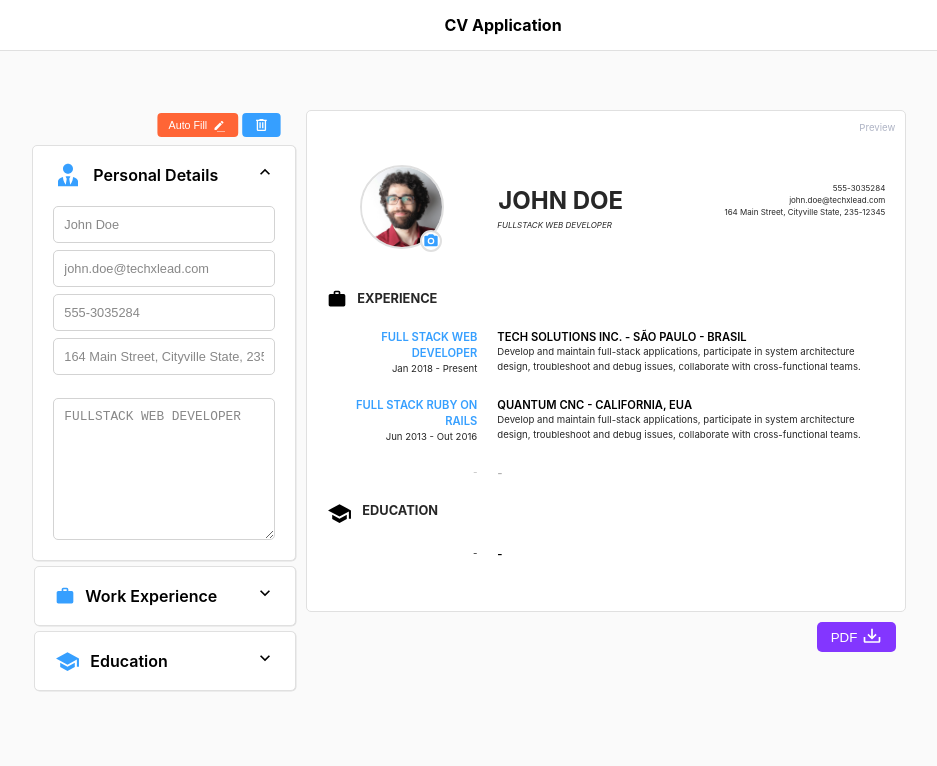
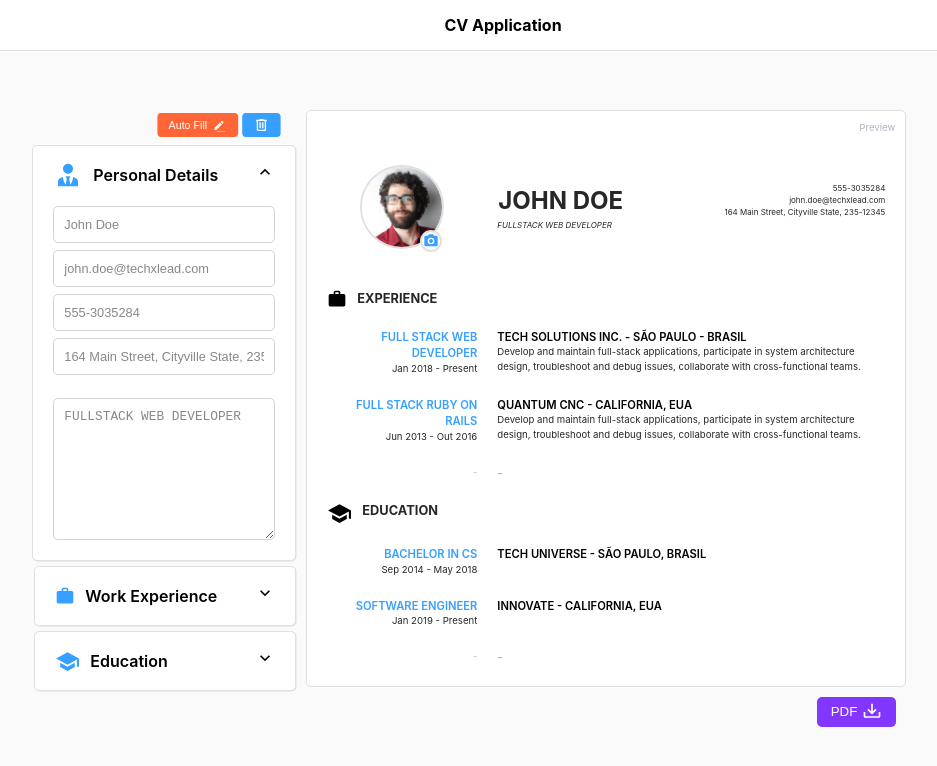
Before and after one commit to maurolps/cv-application, a React (Vite) app: page / in a window 1280 px wide. Both pictures are taken after a click on the button "Auto Fill". Shown: the top 766 px of the page, without its empty margins (137-1074 px from the left). Built offline with nearby package versions, Linux system fonts and the light colour scheme.

Commit message:
Update Preview

```diff
--- a/src/App.jsx
+++ b/src/App.jsx
@@ -197,7 +197,7 @@ function App() {
           />
         </div>
         <div className="preview-wrapper">
-            <Preview update={updatePersonal} updateExp={updateExp} editMode={editMode} />
+            <Preview update={updatePersonal} updateExp={updateExp} updateEdu={updateEdu} editMode={editMode} />
           <div className="action">
             <button className="btn-download" onClick={() => {
               const pdfTarget = () => document.getElementById('pdf-content');
--- a/src/components/Data.jsx
+++ b/src/components/Data.jsx
@@ -47,10 +47,10 @@ const expData = [
 const eduData = [
   {
     ["school"]: "Tech Universe",
-    ["degree"]: "Bachelor in Computer Science",
+    ["degree"]: "Bachelor in CS",
     ["start"]: "Sep 2014",
     ["end"]: "May 2018",
-    ["region"]: "São Paulo - Brasil",
+    ["region"]: "São Paulo, Brasil",
   },
   {
     ["school"]: "Innovate",
--- a/src/components/Preview.jsx
+++ b/src/components/Preview.jsx
@@ -4,7 +4,7 @@ import React from "react";
 import "../styles/preview.css"
 
 export function Preview(props) {
-  const { update, updateExp } = props;
+  const { update, updateExp, updateEdu } = props;
   const svgEduBlack = React.cloneElement(svgEdu, { fill: "black" });
   const svgExpBlack = React.cloneElement(svgExp, { fill: "black" });
 
@@ -77,16 +77,40 @@ export function Preview(props) {
           <div className="prev-section grid">
             <div className="section-title">{svgEduBlack} Education</div>
           </div>
+          {
+            updateEdu !== null && (
+              updateEdu.map((experience) => {
+                return (
+                  <>
                     <div className="education grid">
+                      <div>
+                        <div className="prev-title">{experience.degree}</div>
+                        <div className="prev-date"> {experience.start} - {experience.end}</div>
+                      </div>
+                      <div>
+                        <div className="prev-location">{experience.school} - {experience.region}</div>
+                      </div>
+                    </div>
+                  </>
+                )
+              })
+            )
+          }
+          {
+            !props.editMode.active && (
+              update.school !== ""? (
+                <div className="education grid prev-draft">
                   <div>
                     <div className="prev-title">{update.degree}</div>
                     <div className="prev-date"> {update.start} - {update.end} </div>
                   </div>
                   <div>
                     <div className="prev-location">{update.school} - {update.region}</div>
-              <div className="prev-description"></div>
                   </div>
                 </div>
+              ): ""
+            )
+          }
         </div>
       )}
     </div>
```
Lines whose indentation alone changed are shown as unchanged.
